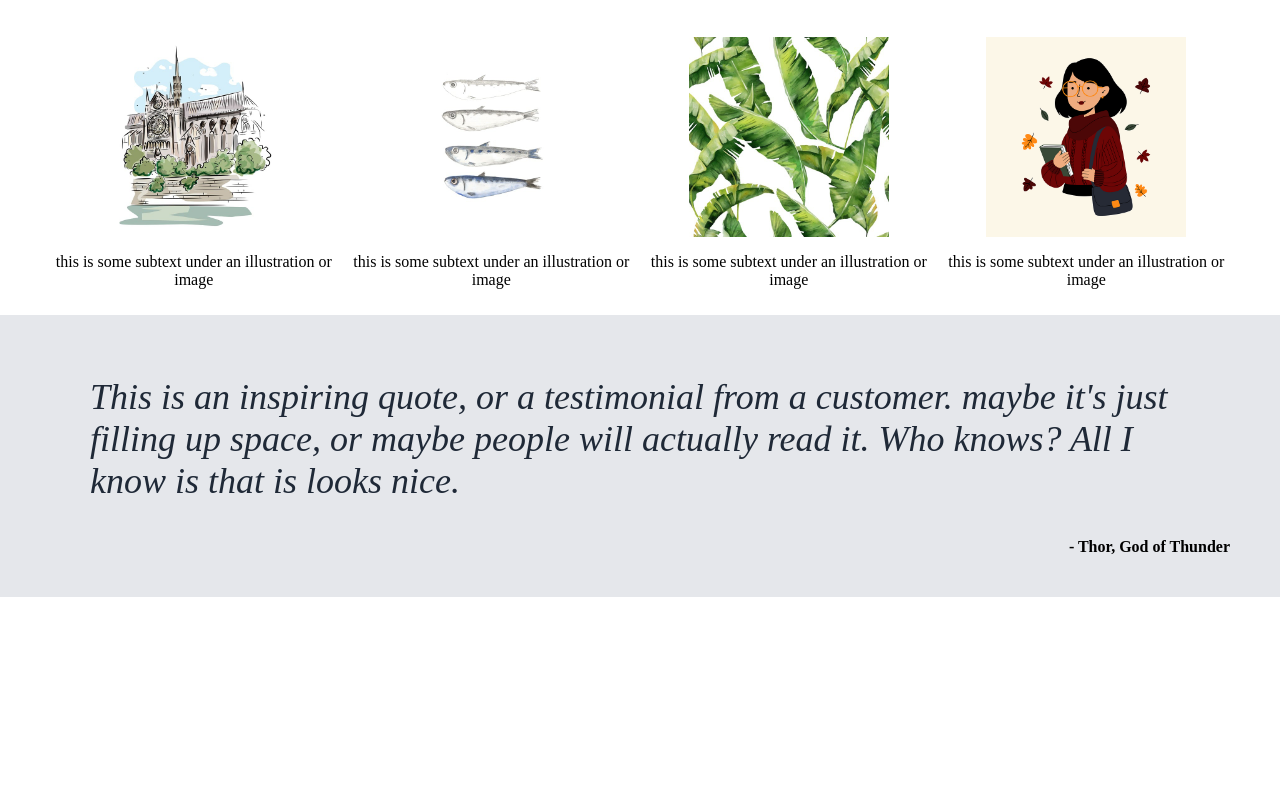
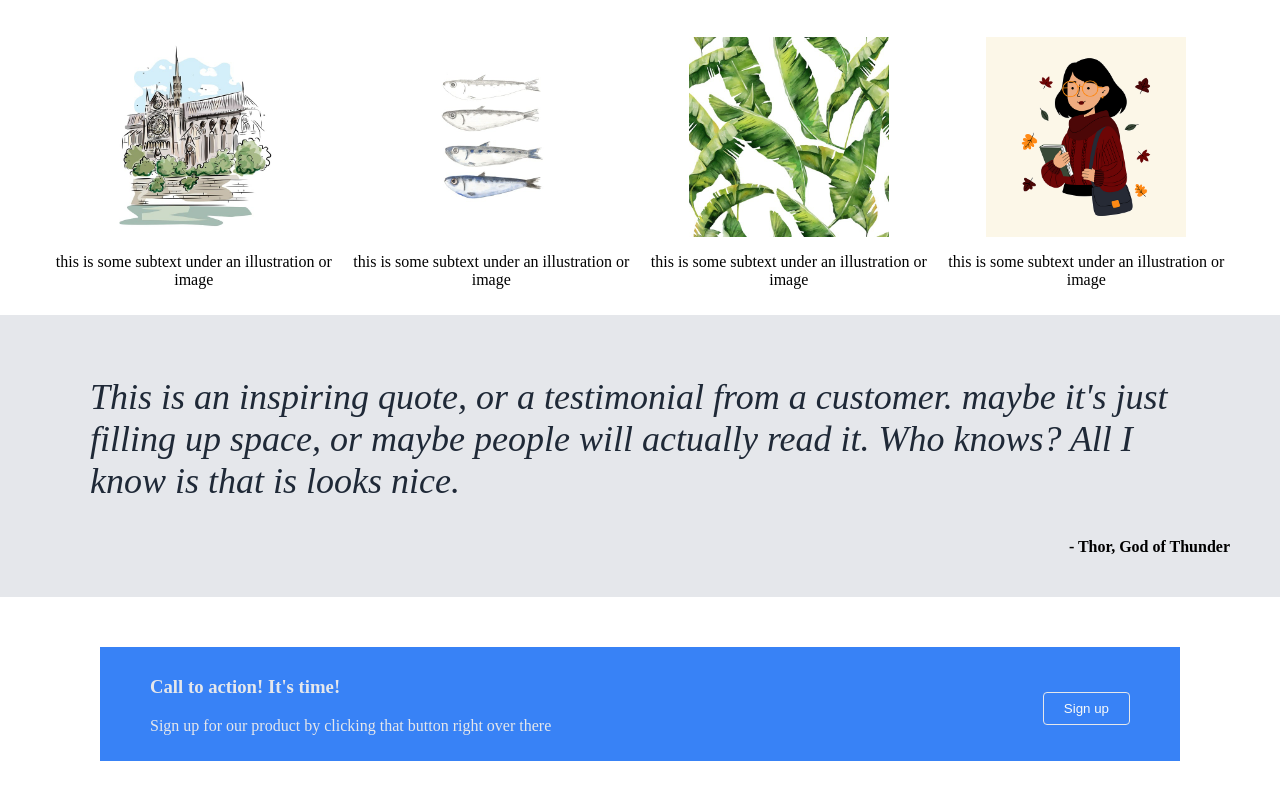
Before and after one commit to ainteraminense/landing-page, a plain HTML site: page index.html in a window 1280 px wide. Shown: the part 353-1152 px from the top of the page. Before the commit the page ends 950 px from the top, so only its background shows below. Drawn offline with Linux system fonts and the light colour scheme.

Commit message:
Finish call for action section of the website
Placed the call for action box centered in the section. Painted the
section in blue and texts in white.

```diff
--- a/index.html
+++ b/index.html
@@ -75,5 +75,13 @@
         </blockquote>
         <p>- Thor, <cite>God of Thunder</cite></p>
     </section>
+    <section class="call-action">
+        <div class="left">
+            <h3>Call to action! It's time!</h3>
+        <p>Sign up for our product by clicking that button right over
+        there</p>
+        </div>
+        <button>Sign up</button>
+    </section>
 </body>
 </html>
--- a/styles/style.css
+++ b/styles/style.css
@@ -133,3 +133,23 @@ blockquote + p {
 cite {
     font-style: normal;
 }
+
+/* Call for action section */
+
+.call-action {
+    background-color: #3882f6;
+    margin: 50px 100px;
+    padding: 10px 50px;
+    display: flex;
+}
+
+.call-action h3,
+.call-action p {
+    color: #e5e7eb;
+}
+
+.call-action button {
+    border: 1px solid #e5e7eb;
+    border-radius: 4px;
+    align-self: center;
+}
```
